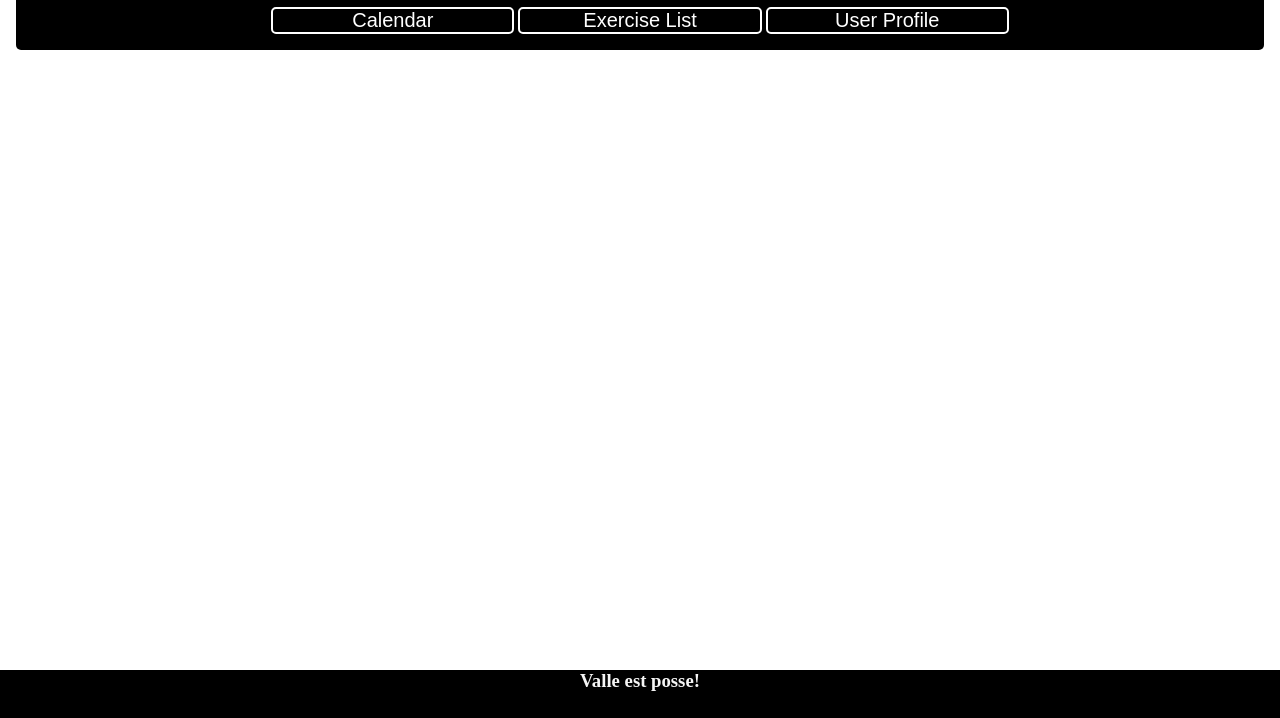
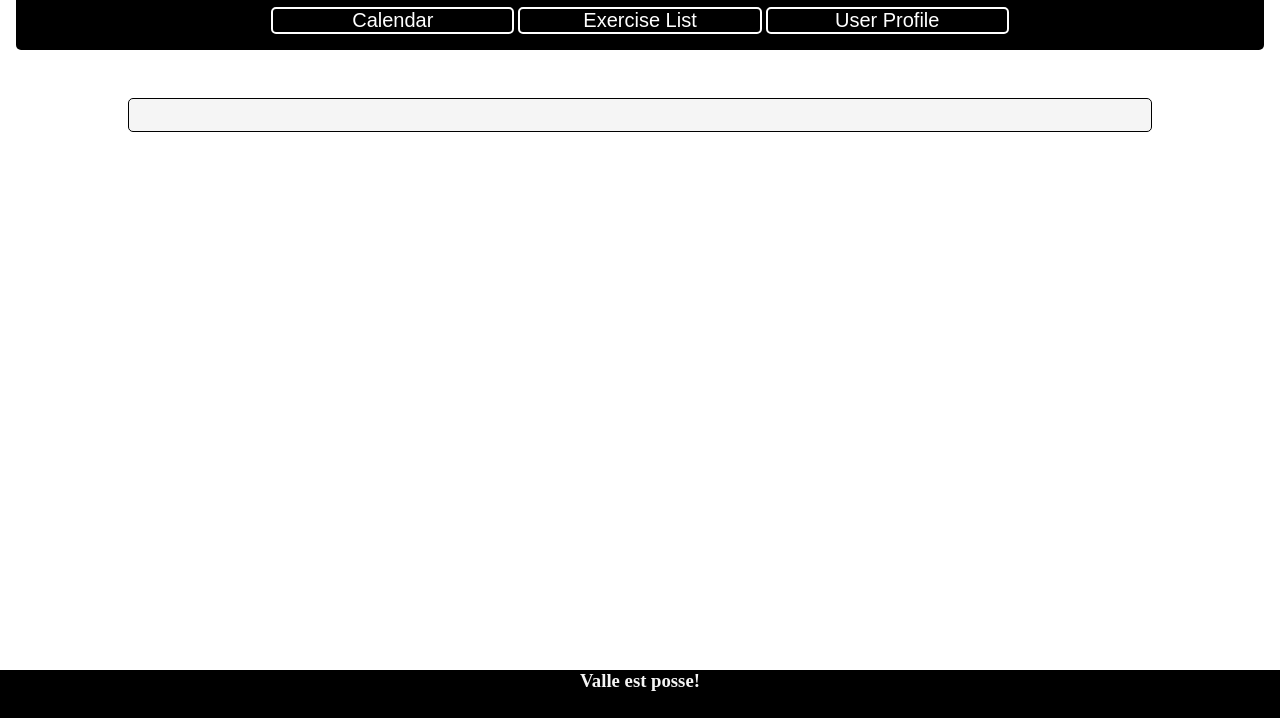
Before and after one commit to bobbygrdn/mvp_project, a website: page public/index.html in a window 1280 px wide. Both pictures are taken after a click on the button "Exercise List". Shown: the part 82-800 px from the top of the page. Drawn offline with Linux system fonts and the light colour scheme; no server answers.

Commit message:
Added styling to exercises

```diff
--- a/public/style.css
+++ b/public/style.css
@@ -139,6 +139,17 @@ h2 {
     display: none;
 }
 
+.exercises {
+    margin: 3em auto;
+    align-self: center;
+    width: 80%;
+    border: 1px solid black;
+    padding: 1em;
+    border-radius: 5px;
+    background-color: whitesmoke;
+    display: none;
+}
+
 #history_input {
     display: none;
 }
```
